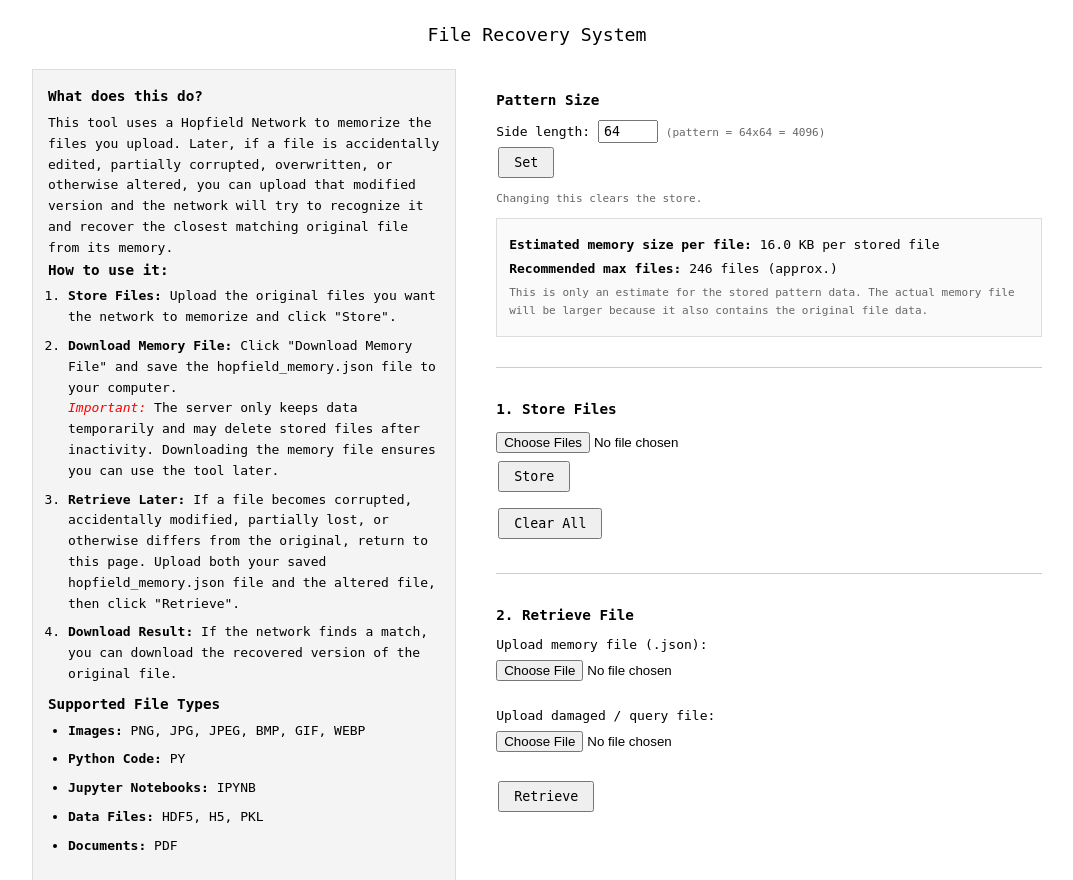
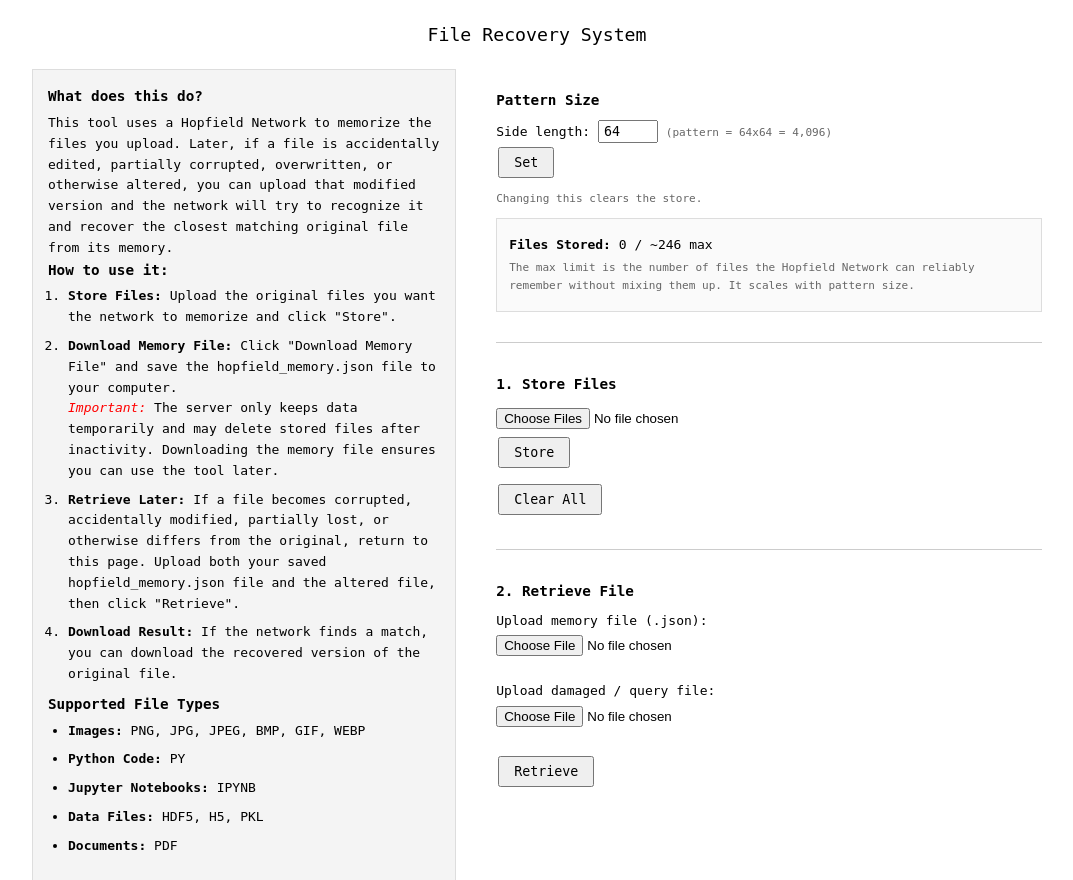
Before and after one commit to TanmayShukla05/file-recovery-system, a Flask app: page / in a window 1280 px wide. Shown: the top 880 px of the page, without its empty margins (103-1176 px from the left). Run offline with Flask 3, Linux system fonts and the light colour scheme.

Commit message:
Update index.html

```diff
--- a/templates/index.html
+++ b/templates/index.html
@@ -31,6 +31,7 @@
         form { margin: 8px 0; }
         label { display: inline; }
         input[type="file"] { margin: 4px 0; }
+
         input[type="number"] {
             width: 60px;
             padding: 2px 4px;
@@ -71,10 +72,8 @@
         }
 
         .result-box p { margin: 4px 0; }
-
         a { color: blue; }
 
-        /* Layout */
         .container {
             display: flex;
             gap: 40px;
@@ -89,7 +88,6 @@
             flex: 1;
         }
 
-        /* Instructions box */
         .info-box {
             background: #f4f4f4;
             padding: 15px;
@@ -113,7 +111,6 @@
             margin-bottom: 8px;
         }
 
-        /* New stats box */
         .stats-box {
             background: #fafafa;
             border: 1px solid #ddd;
@@ -130,7 +127,6 @@
             font-size: 0.85em;
         }
 
-        /* Mobile */
         @media (max-width: 768px) {
             .container {
                 flex-direction: column;
@@ -155,7 +151,11 @@
     <div class="left-col">
         <div class="info-box">
             <h2>What does this do?</h2>
-            <p>This tool uses a Hopfield Network to memorize the files you upload. Later, if a file is accidentally edited, partially corrupted, overwritten, or otherwise altered, you can upload that modified version and the network will try to recognize it and recover the closest matching original file from its memory.</p>
+            <p>
+                This tool uses a Hopfield Network to memorize the files you upload. Later, if a file is accidentally edited,
+                partially corrupted, overwritten, or otherwise altered, you can upload that modified version and the network
+                will try to recognize it and recover the closest matching original file from its memory.
+            </p>
 
             <h2>How to use it:</h2>
             <ol>
@@ -207,10 +207,9 @@
         <p style="color:#666; font-size:0.85em;">Changing this clears the store.</p>
 
         <div class="stats-box">
-            <p><strong>Estimated memory size per file:</strong> <span id="estimatedMemorySize">-</span></p>
-            <p><strong>Recommended max files:</strong> <span id="recommendedMaxFiles">-</span></p>
+            <p><strong>Files Stored:</strong> {{ entries|length }} / <span id="maxFiles">-</span> max</p>
             <p class="small-note">
-                This is only an estimate for the stored pattern data. The actual memory file will be larger because it also contains the original file data.
+                The max limit is the number of files the Hopfield Network can reliably remember without mixing them up. It scales with pattern size.
             </p>
         </div>
 
@@ -266,31 +265,19 @@
 </div>
 
 <script>
-    function formatBytes(bytes) {
-        if (bytes < 1024) return bytes + " B";
-        if (bytes < 1024 * 1024) return (bytes / 1024).toFixed(1) + " KB";
-        return (bytes / (1024 * 1024)).toFixed(2) + " MB";
-    }
-
     function updatePatternStats() {
         const input = document.getElementById("sideLengthInput");
         const side = Math.max(8, Math.min(256, parseInt(input.value) || 64));
         const patternSize = side * side;
 
-        // Rough estimate for JSON pattern storage only
-        const estimatedPatternBytes = patternSize * 4;
-
-        // Rough Hopfield capacity estimate
-        const recommendedMax = Math.max(1, Math.floor(patternSize / (2 * Math.log(patternSize))));
+        // Modern Hopfield capacity formula: N / (2 * ln(N))
+        const maxRecommendedFiles = Math.max(1, Math.floor(patternSize / (2 * Math.log(patternSize))));
 
         document.getElementById("patternSizeText").textContent =
-            `${side}x${side} = ${patternSize}`;
+            `${side}x${side} = ${patternSize.toLocaleString()}`;
 
-        document.getElementById("estimatedMemorySize").textContent =
-            `${formatBytes(estimatedPatternBytes)} per stored file`;
-
-        document.getElementById("recommendedMaxFiles").textContent =
-            `${recommendedMax} files (approx.)`;
+        document.getElementById("maxFiles").textContent =
+            `~${maxRecommendedFiles}`;
     }
 
     document.addEventListener("DOMContentLoaded", function () {
```
